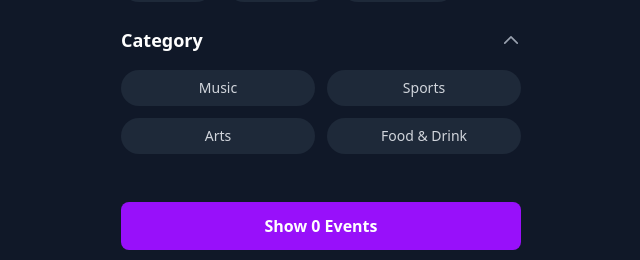
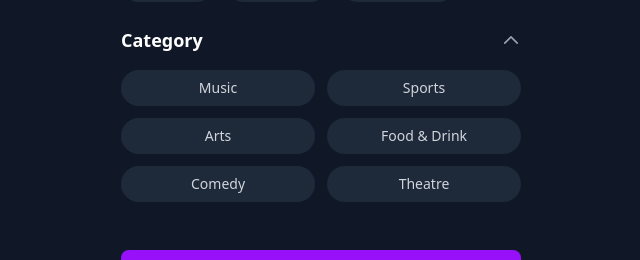
Before and after one commit to alexchennz/event-app-client, a React (Vite) app: page / in a window 1280 px wide. Both pictures are taken after a click on the button 824 px from the left and 88 px from the top of the page. Shown: the part 278-538 px from the top of the page, without its empty margins (319-959 px from the left). Built offline with nearby package versions, Linux system fonts and the light colour scheme; no server answers.

Commit message:
added 2 new categories

```diff
--- a/src/components/Filter.jsx
+++ b/src/components/Filter.jsx
@@ -207,7 +207,7 @@ const Filter = ({ isOpen, onClose }) => {
           </button>
           {openSection.category && (
             <div className="grid grid-cols-2 gap-3">
-              {['Music', 'Sports', 'Arts', 'Food & Drink'].map(category => (
+              {['Music', 'Sports', 'Arts', 'Food & Drink', 'Comedy', 'Theatre'].map(category => (
                 <button
                   key={category}
                   onClick={() => handleFilterSelect('category', category)}
```
